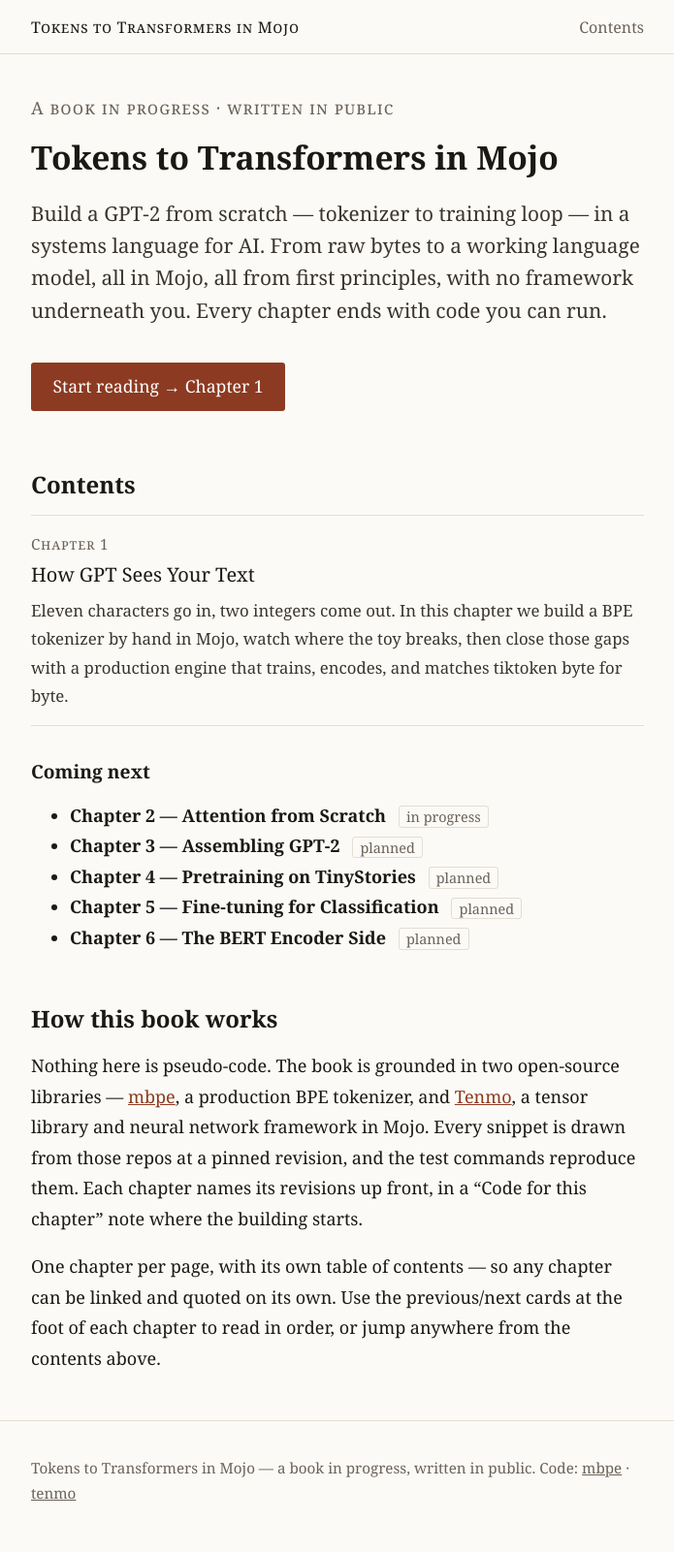
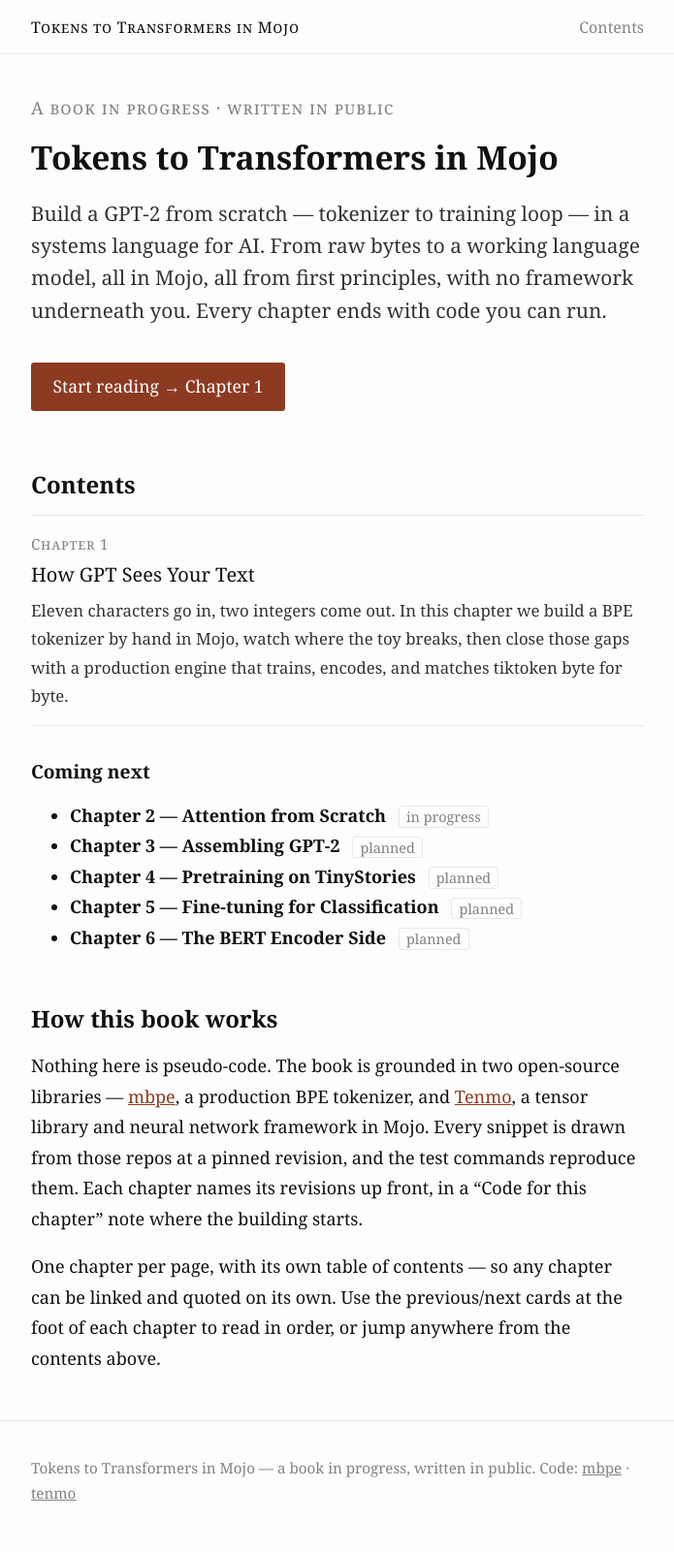
Before and after one commit to ratulb/tokens-to-transformers, a Jekyll site: the page built from index.md, in a window 1280 px wide. Shown: the whole page at 97% size, without its empty margins (292-987 px from the left). Built offline with Jekyll 4.4.1, drawn with Linux system fonts in a browser that asks for light colours.

Commit message:
Reskin to minima-classic tokens so book and blog share a background

```diff
--- a/assets/style.css
+++ b/assets/style.css
@@ -2,13 +2,13 @@
    Serif body, one accent, generous measure. No sidebars, no dates, no tags. */
 
 :root {
-  --paper: #fbfaf6;
-  --ink: #1c1915;
-  --muted: #6b6259;
+  --paper: #fdfdfd;
+  --ink: #111;
+  --muted: #828282;
   --accent: #8c3b22;
-  --rule: #e3ddd2;
-  --box: #f4f1e9;
-  --code: #f1eee6;
+  --rule: #e8e8e8;
+  --box: #f6f6f6;
+  --code: #eef;
 }
 
 * { box-sizing: border-box; }
@@ -69,7 +69,7 @@
 .lede {
   font-size: 1.3rem;
   line-height: 1.6;
-  color: #3a352e;
+  color: #333;
 }
 
 /* Cover */
@@ -109,7 +109,7 @@
   font-variant: small-caps;
   letter-spacing: 0.05em;
 }
-.chapter-list p { margin: 0.3rem 0 0; color: #3a352e; font-size: 1.05rem; }
+.chapter-list p { margin: 0.3rem 0 0; color: #333; font-size: 1.05rem; }
 
 .coming-next { padding-left: 1.2rem; }
 .coming-next li { margin: 0.5rem 0; }
@@ -164,6 +164,7 @@
 }
 pre {
   background: var(--code);
+  border: 1px solid var(--rule);
   padding: 1rem 1.2rem;
   overflow-x: auto;
   border-radius: 4px;
```
